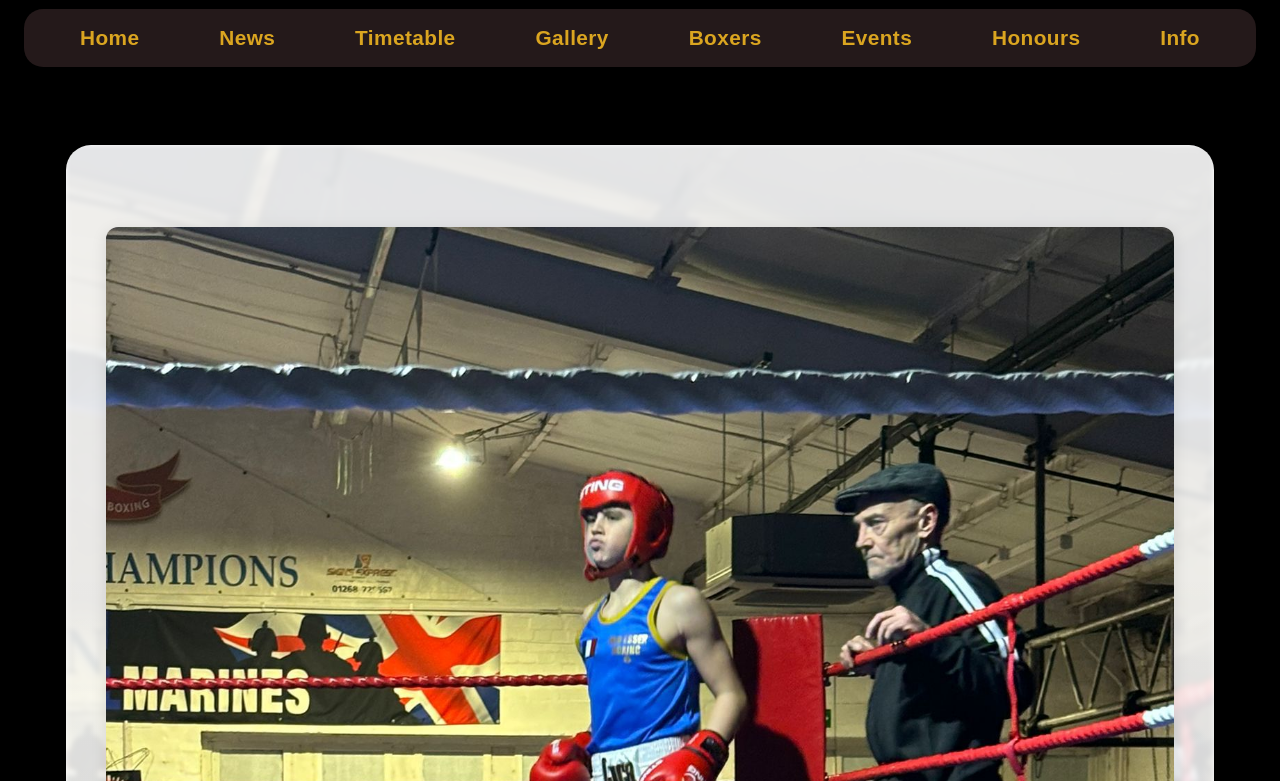
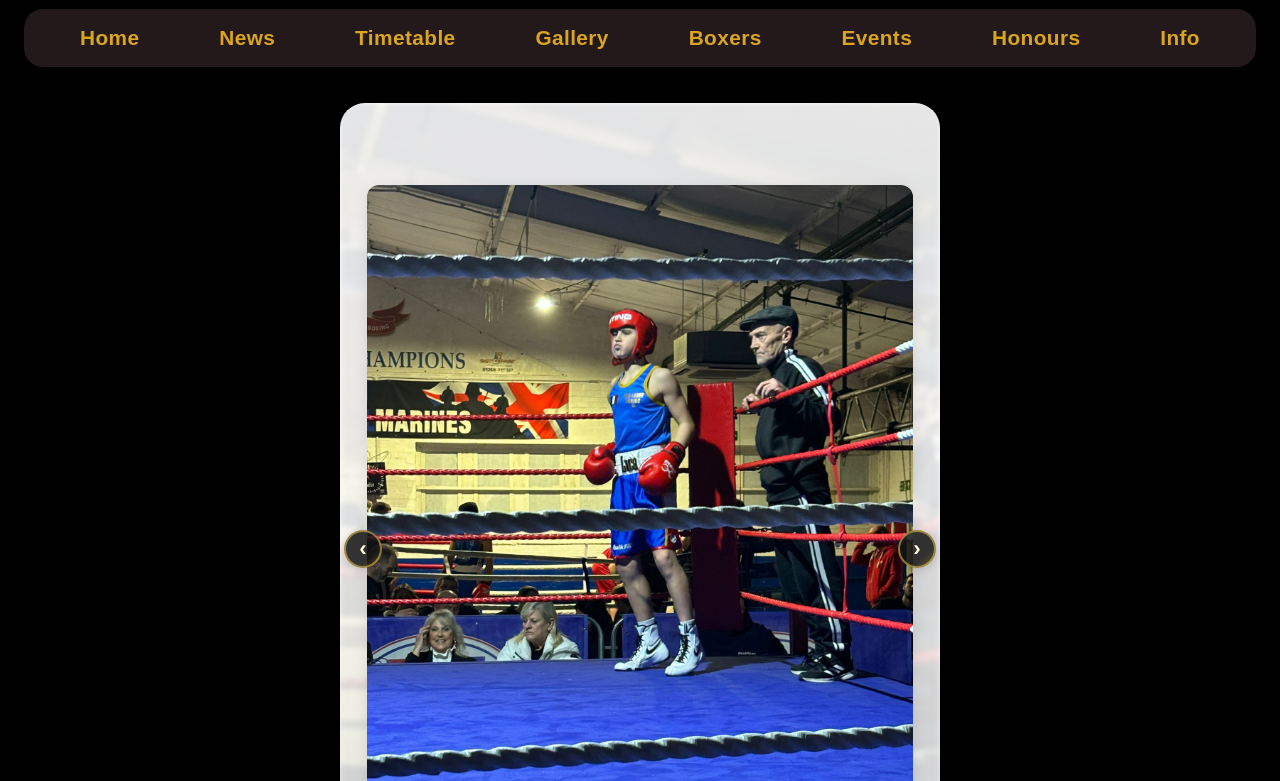
Before and after one commit to sechignffc/midessexboxingreact, a React (Create React App) app: page /boxers/0 in a window 1280 px wide. Shown: the part 299-1080 px from the top of the page. Built offline with nearby package versions, Linux system fonts and the light colour scheme; a web font is replaced by a local one.

Commit message:
Changes to boxer card on full web pages

```diff
--- a/src/components/BoxerCard.js
+++ b/src/components/BoxerCard.js
@@ -130,10 +130,8 @@ const BoxerCard = () => {
               src={`${process.env.PUBLIC_URL}/images/${images[imgIdx]}`}
               alt={item.name}
               style={{
-                width: "100%",
                 display: "block",
-                margin: "0",
-                //maxHeight: 500,
+                margin: "0 auto", // This centers it even if just using inline!
                 objectFit: "cover",
                 objectPosition: "top",
                 borderRadius: 12,
--- a/src/style.css
+++ b/src/style.css
@@ -424,11 +424,28 @@ article::first-letter {
 }
 
 .boxer-card-page {
-    padding: 2em;
+    display:flex;
+    justify-content: center;
 }
 
 .boxer-card {
-    padding: 2.5rem;
+    max-width: 600px;
+    width: 100%;
+    margin: 0 auto;
+    padding: 2.5rem 1rem;   /* top/bottom, sides */
+    border-radius: 1.2em;
+    box-sizing: border-box;
+    text-align: center;
+}
+
+.boxer-card img {
+    max-width: 96%;
+    height: auto;
+    display: block;
+    margin: 0 auto;
+    object-fit: cover;
+    border-radius: 12px;
+    /* float: none; box-sizing: border-box;  can add for extra safety */
 }
 
 .boxer-card h1 {
```
